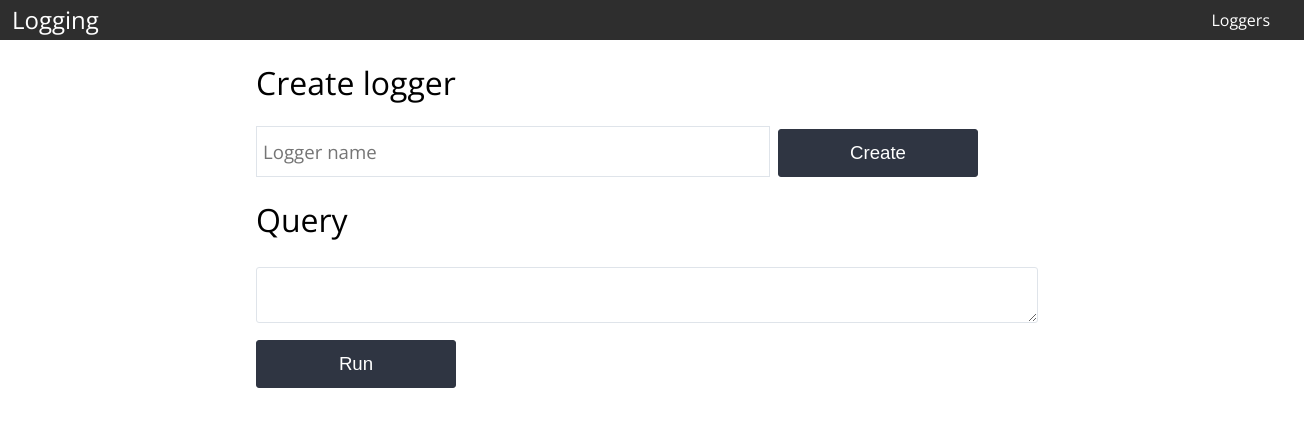
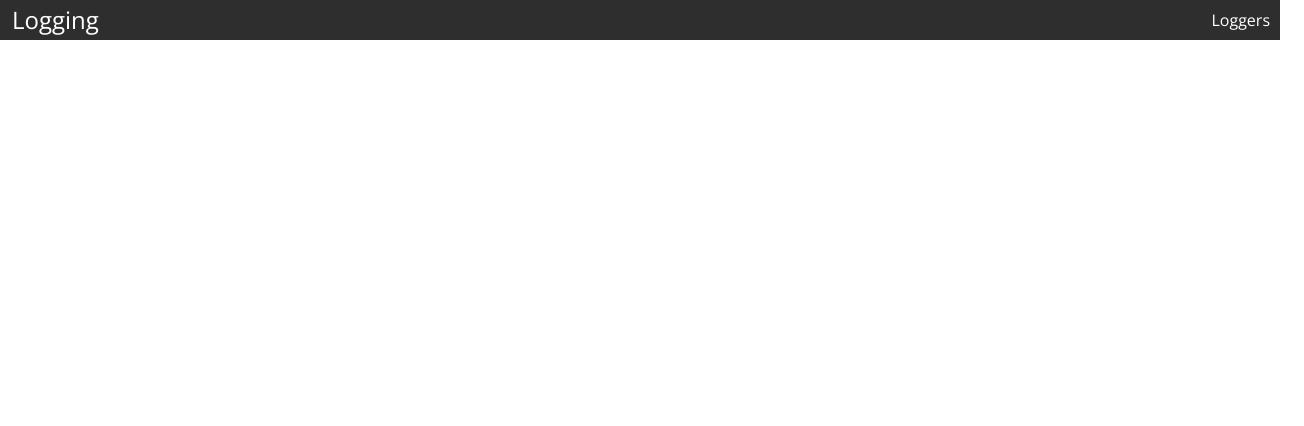
Before and after one commit to nikitavbv/logging, a React (Create React App) app in the folder frontend/: page /home in a window 1280 px wide. Shown: the top 426 px of the page, 1304 px wide, since content can reach past the window. Built offline with nearby package versions, Linux system fonts and the light colour scheme.

Commit message:
feat(loggers): move loggers to separate page

```diff
--- a/frontend/src/App.css
+++ b/frontend/src/App.css
@@ -1,3 +1,7 @@
+* {
+    box-sizing: border-box;
+}
+
 body {
     font-family: 'Open Sans';
 }
@@ -19,6 +23,11 @@ header {
     padding: 0 12px;
     font-family: 'Open Sans';
     user-select: none;
+}
+
+header a {
+    text-decoration: none;
+    color: white;
 }
 
 .header-ctl {
--- a/frontend/src/App.tsx
+++ b/frontend/src/App.tsx
@@ -1,9 +1,9 @@
 import React from 'react';
 import { BrowserRouter as Router, Route } from 'react-router-dom';
 import './App.css';
-import Landing from './Landing';
 import { Home } from './home';
 import { Auth, loadGapi } from './auth';
+import { Loggers } from './loggers';
 
 import './App.css';
 
@@ -13,18 +13,18 @@ const App: React.FC = () => {
         <link href="https://fonts.googleapis.com/css?family=Open+Sans:100,300,400" rel="stylesheet" />
         <div className="app">
           <header className="header">
-            Logging
+            <a href="/">Logging</a>
 
             <div className="header-ctl">
               <div className="links">
-                <a href="/">Loggers</a>
+                <a href="/loggers">Loggers</a>
               </div>
             </div>
           </header>
           <main className="content">
-            <Route path="/" exact component={Landing} />
+            <Route path="/" exact component={Home} />
             <Route path="/auth" render={() => <Auth loadGapi={loadGapi} />} />
-            <Route path="/home" exact component={Home} />
+            <Route path="/loggers" exact component={Loggers} />
           </main>
         </div>
     </Router>
--- a/frontend/src/auth/Auth.tsx
+++ b/frontend/src/auth/Auth.tsx
@@ -36,6 +36,7 @@ export class Auth extends React.Component<AuthProps> {
 
         return (
             <div>
+                <h1>Sign in</h1>
                 <img className="signin-btn" onClick={this.signIn} src={require("./google_signin.png")} />
             </div>
         );
--- a/frontend/src/home/Home.tsx
+++ b/frontend/src/home/Home.tsx
@@ -22,47 +22,13 @@ export class Home extends React.Component {
     render() {
         return (
             <div>
-                <h1>Create logger</h1>
-                { this.render_created_logger_message() }
-                <input placeholder="Logger name" value={this.state.logger_name_input} onChange={this.handle_logger_name_change.bind(this)} />
-                <button onClick={this.create_logger.bind(this)}>Create</button>
-
                 <h1>Query</h1>
-                <textarea value={this.state.query} onChange={this.handle_query_change.bind(this)}></textarea>
+                <textarea rows={8} value={this.state.query} onChange={this.handle_query_change.bind(this)}></textarea>
                 <button onClick={this.run_query.bind(this)} style={{'display': 'block', 'margin': '8px 0'}}>Run</button>
 
                 { this.render_query_result(this.state.query_result) }
             </div>
         );
-    }
-
-    render_created_logger_message() {
-        if (this.state.created_logger_id === undefined) {
-            return (<div></div>);
-        }
-
-        return (<div className="created_logger_message">Logger created: {this.state.created_logger_id}</div>);
-    }
-
-    handle_logger_name_change(event: React.FormEvent<HTMLInputElement>) {
-        this.setState({ ...this.state, logger_name_input: event.currentTarget.value });
-    }
-
-    create_logger() {
-        this.setState({ ...this.state, logger_name_input: '' });
-
-        fetch('/api/v1/logger', {
-            method: 'POST',
-            headers: {
-                'Accept': 'application/json',
-                'Content-Type': 'application/json'
-            },
-            body: JSON.stringify({
-                name: this.state.logger_name_input
-            })
-        }).then(res => res.json().then(data => {
-            this.setState({ ...this.state, created_logger_id: data.logger_id });
-        }));
     }
 
     handle_query_change(event: React.FormEvent<HTMLTextAreaElement>) {
--- /dev/null
+++ b/frontend/src/loggers/Loggers.tsx
@@ -0,0 +1,57 @@
+import React from 'react';
+
+type LoggersState = {
+    logger_name_input: string,
+    created_logger_id: string | undefined,
+};
+
+export class Loggers extends React.Component {
+    state: LoggersState;
+
+    constructor() {
+        super({});
+        this.state = {
+            logger_name_input: '',
+        } as LoggersState;
+    }
+
+    render() {
+        return (
+            <div>
+                <h1>Create logger</h1>
+                { this.render_created_logger_message() }
+                <input placeholder="Logger name" value={this.state.logger_name_input} onChange={this.handle_logger_name_change.bind(this)} />
+                <button onClick={this.create_logger.bind(this)}>Create</button>
+            </div>
+        );
+    }
+
+    render_created_logger_message() {
+        if (this.state.created_logger_id === undefined) {
+            return (<div></div>);
+        }
+
+        return (<div className="created_logger_message">Logger created: {this.state.created_logger_id}</div>);
+    }
+
+    handle_logger_name_change(event: React.FormEvent<HTMLInputElement>) {
+        this.setState({ ...this.state, logger_name_input: event.currentTarget.value });
+    }
+
+    create_logger() {
+        this.setState({ ...this.state, logger_name_input: '' });
+
+        fetch('/api/v1/logger', {
+            method: 'POST',
+            headers: {
+                'Accept': 'application/json',
+                'Content-Type': 'application/json'
+            },
+            body: JSON.stringify({
+                name: this.state.logger_name_input
+            })
+        }).then(res => res.json().then(data => {
+            this.setState({ ...this.state, created_logger_id: data.logger_id });
+        }));
+    }
+}
--- /dev/null
+++ b/frontend/src/loggers/index.ts
@@ -0,0 +1 @@
+export * from './Loggers';
```
